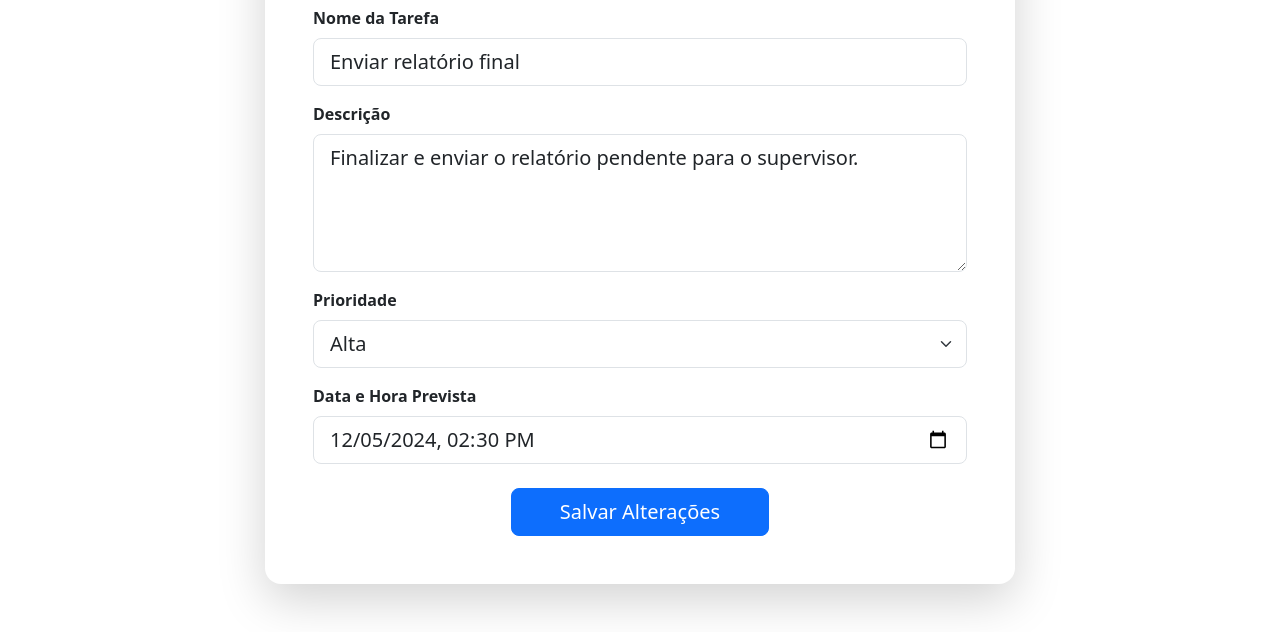
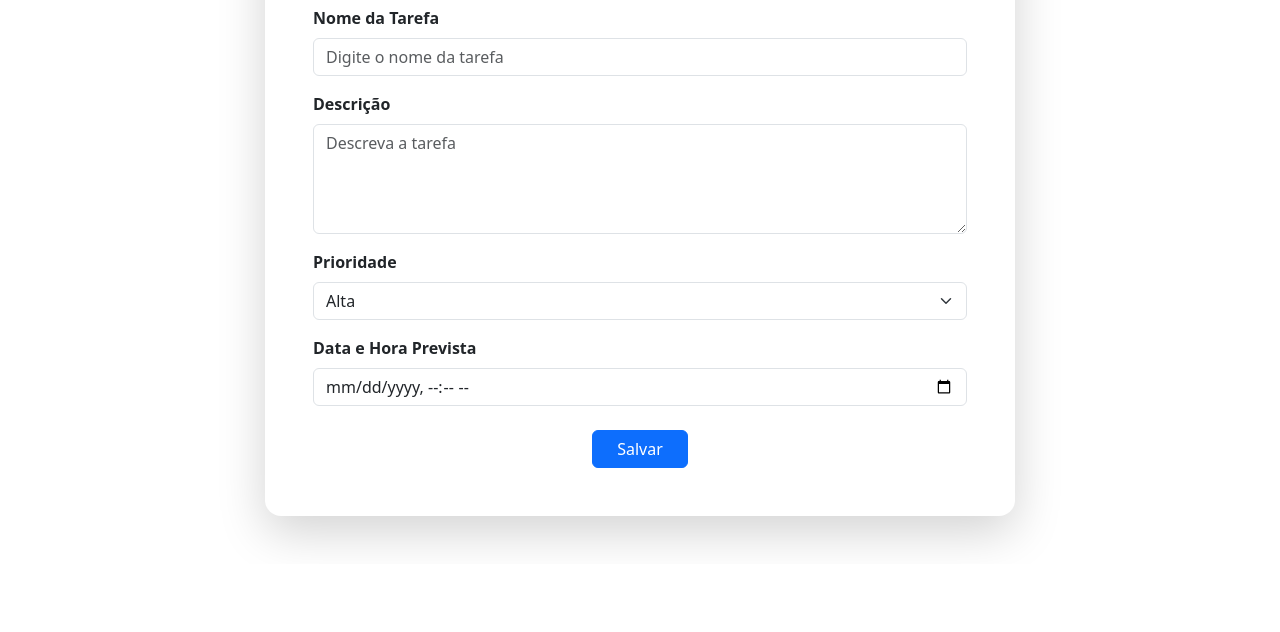
Before and after one commit to nand1nha/Sistema-Completo, a plain HTML site: page pagina-registro-novo.html in a window 1280 px wide. Shown: the part 260-892 px from the top of the page. After the commit the page ends 824 px from the top, so only its background shows below. Drawn offline with nearby package versions, Linux system fonts and the light colour scheme.

Commit message:
Change page title and form for new task registration

```diff
--- a/pagina-registro-novo.html
+++ b/pagina-registro-novo.html
@@ -3,9 +3,9 @@
 <head>
     <meta charset="UTF-8">
     <meta name="viewport" content="width=device-width, initial-scale=1.0">
-    <title>Edição Registro</title>
+    <title>Novo Registro</title>
 
-    <link rel="stylesheet" href="pagina-registro-edicao.css">
+    <link rel="stylesheet" href="pagina-registro-novo.css">
     <link href="https://cdn.jsdelivr.net/npm/bootstrap@5.3.8/dist/css/bootstrap.min.css" rel="stylesheet" integrity="sha384-sRIl4kxILFvY47J16cr9ZwB07vP4J8+LH7qKQnuqkuIAvNWLzeN8tE5YBujZqJLB" crossorigin="anonymous">
 </head>
 <body>
@@ -28,56 +28,54 @@
     <div class="container mb-5">
         <div class="p-5 rounded-4 shadow-lg bg-white mx-auto" style="max-width: 750px; margin-top: 100px;">
 
-            <h2 class="fw-bold mb-4 text-center text-primary">Editar Tarefa</h2>
+            <h2 class="fw-bold mb-4 text-center text-primary">Novo Registro de Tarefa</h2>
 
-            <form id="formEdicao">
+            <form id="formNovo">
+                <div class="mb-3">
+                    <label class="form-label fw-bold">Nome da Tarefa</label>
+                    <input type="text" id="nome" class="form-control" placeholder="Digite o nome da tarefa">
+                </div>
+
 
                 <div class="mb-3">
-                    <label class="form-label fw-semibold">Nome da Tarefa</label>
-                    <input id="nome" type="text" class="form-control form-control-lg"
-                        value="Enviar relatório final">
+                    <label class="form-label fw-bold">Descrição</label>
+                    <textarea class="form-control" rows="4" placeholder="Descreva a tarefa"></textarea>
                 </div>
 
-                <div class="mb-3">
-                    <label class="form-label fw-semibold">Descrição</label>
-                    <textarea id="descricao" class="form-control form-control-lg" rows="4">Finalizar e enviar o relatório pendente para o supervisor.</textarea>
-                </div>
 
                 <div class="mb-3">
-                    <label class="form-label fw-semibold">Prioridade</label>
-                    <select id="prioridade" class="form-select form-select-lg">
-                        <option value="alta" selected>Alta</option>
+                    <label class="form-label fw-bold">Prioridade</label>
+                    <select  id="prioridade" class="form-select">
+                        <option value="alta">Alta</option>
                         <option value="media">Média</option>
                         <option value="baixa">Baixa</option>
                     </select>
                 </div>
 
+
                 <div class="mb-3">
-                    <label class="form-label fw-semibold">Data e Hora Prevista</label>
-                    <input id="datahora" type="datetime-local" class="form-control form-control-lg"
-                        value="2024-12-05T14:30">
+                    <label class="form-label fw-bold">Data e Hora Prevista</label>
+                    <input type="datetime-local" class="form-control" id="datahora">
                 </div>
 
+
                 <div class="text-center mt-4">
-                    <button type="submit" class="btn btn-primary px-5 py-2 fs-5 rounded-3">
-                        Salvar Alterações
-                    </button>
+                    <button type="submit" class="btn btn-primary px-4">Salvar</button>
                 </div>
-
             </form>
 
         </div>
     </div>
 
     <script>
-        document.getElementById("formEdicao").addEventListener("submit", function(e) {
+        document.getElementById("formNovo").addEventListener("submit", function(e) {
             e.preventDefault();
 
             let nome       = document.getElementById("nome").value.trim();
             let prioridade = document.getElementById("prioridade").value;
             let datahora   = document.getElementById("datahora").value;
 
-            if (!nome || !descricao || !prioridade || !datahora) {
+            if (!nome || !prioridade || !datahora) {
                 alert("Por favor, preencha todos os campos.");
                 return;
             }
@@ -86,5 +84,6 @@
         });
     </script>
     <script src="https://cdn.jsdelivr.net/npm/bootstrap@5.3.2/dist/js/bootstrap.bundle.min.js"></script>
+
 </body>
 </html>
```
